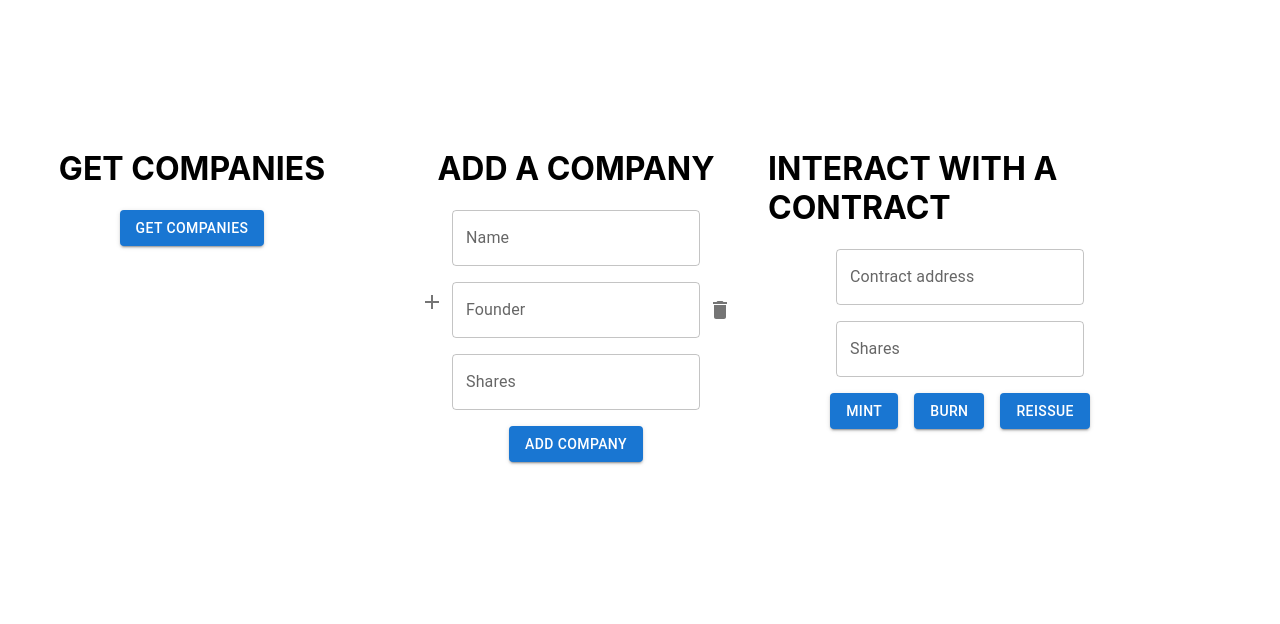
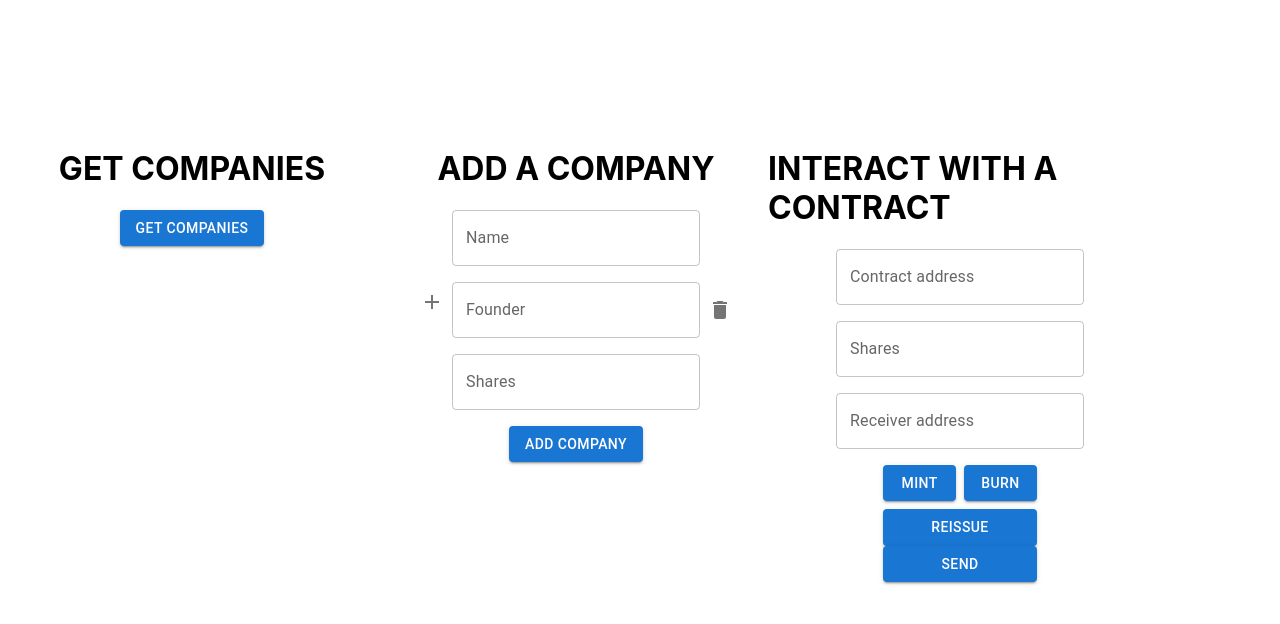
Before and after one commit to nikitagalayda/SCS-app, a React (Create React App) app: page / in a window 1280 px wide. Shown: the top 624 px of the page. Built offline with nearby package versions, Linux system fonts and the light colour scheme.

Commit message:
allow sending shares

```diff
--- a/src/Web3Client.js
+++ b/src/Web3Client.js
@@ -126,5 +126,19 @@ export const reissueShares = async (contractAddress, newAmount) => {
     .send({ from: selectedAccount });
 };
 
+export const sendShares = async (contractAddress, amount, to) => {
+  if (!contractInitialized) {
+    await init();
+  }
+
+  CompanyContract = new web3.eth.Contract(
+    CompanyContractBuild.abi,
+    contractAddress
+  );
+  return CompanyContract.methods
+    .transferShares(to, amount)
+    .send({ from: selectedAccount });
+};
+
 export { web3, SCSContract };
 // export { SCSContract, contractInitialized };
--- a/src/components/ContractInteractionInterface.js
+++ b/src/components/ContractInteractionInterface.js
@@ -7,7 +7,12 @@ import { Box } from "@mui/system";
 import Snackbar from "@mui/material/Snackbar";
 import MuiAlert from "@mui/material/Alert";
 
-import { mintShares, burnShares, reissueShares } from "../Web3Client";
+import {
+  mintShares,
+  burnShares,
+  reissueShares,
+  sendShares,
+} from "../Web3Client";
 
 const Alert = React.forwardRef(function Alert(props, ref) {
   return <MuiAlert elevation={6} ref={ref} variant="filled" {...props} />;
@@ -17,6 +22,7 @@ export default function ContractInteractionInterface() {
   const [interactionInfo, setInteractionInfo] = useState({
     contractAddress: "",
     amountShares: 0,
+    to: "",
   });
 
   const [snackbarMessage, setSnackbarMessage] = useState("");
@@ -91,6 +97,27 @@ export default function ContractInteractionInterface() {
       });
   };
 
+  const send = () => {
+    console.log(interactionInfo);
+    sendShares(
+      interactionInfo.contractAddress,
+      interactionInfo.amountShares,
+      interactionInfo.to
+    )
+      .then((tx) => {
+        setOpen(true);
+        setSnackbarMessage("Transfer successful");
+        setSnackbarSeverity("success");
+        console.log(tx);
+      })
+      .catch((err) => {
+        setOpen(true);
+        setSnackbarMessage("Transfer unsuccessful");
+        setSnackbarSeverity("error");
+        console.log(err);
+      });
+  };
+
   return (
     <Grid
       container
@@ -135,27 +162,73 @@ export default function ContractInteractionInterface() {
         />
       </Grid>
       <Grid item>
+        <TextField
+          id="outlined-basic"
+          label="Receiver address"
+          variant="outlined"
+          name="to"
+          onChange={changeHandler}
+        />
+      </Grid>
+      <Grid item width="100%">
+        <Grid>
+          <Grid
+            container
+            direction="column"
+            justifyContent="center"
+            alignItems="center"
+            rowSpacing={1}
+          >
+            <Grid item width="40%">
               <Grid
                 container
                 direction="row"
-          justifyContent="center"
-          alignItems="center"
-          spacing={2}
+                columnSpacing={1}
+                // justifyContent="center"
+                // alignItems="center"
               >
-          <Grid item>
-            <Button variant="contained" onClick={() => mint()}>
+                <Grid item flex={1}>
+                  <Button
+                    style={{ width: "100%", height: "100%" }}
+                    variant="contained"
+                    onClick={() => mint()}
+                  >
                     Mint
                   </Button>
                 </Grid>
-          <Grid item>
-            <Button variant="contained" onClick={() => burn()}>
+                <Grid item flex={1}>
+                  <Button
+                    style={{ width: "100%", height: "100%" }}
+                    variant="contained"
+                    onClick={() => burn()}
+                  >
                     Burn
                   </Button>
                 </Grid>
-          <Grid item>
-            <Button variant="contained" onClick={() => reissue()}>
+              </Grid>
+            </Grid>
+            <Grid item width="40%">
+              <Grid container direction="row" columnSpacing={1}>
+                <Grid item flex={1}>
+                  <Button
+                    style={{ width: "100%", height: "100%" }}
+                    variant="contained"
+                    onClick={() => reissue()}
+                  >
                     Reissue
                   </Button>
+                </Grid>
+                <Grid item flex={1}>
+                  <Button
+                    style={{ width: "100%", height: "100%" }}
+                    variant="contained"
+                    onClick={() => send()}
+                  >
+                    Send
+                  </Button>
+                </Grid>
+              </Grid>
+            </Grid>
           </Grid>
         </Grid>
       </Grid>
```
Also changed, not shown: 3 other files (tests, documents, lock files or other folders). Lines whose indentation alone changed are shown as unchanged.
